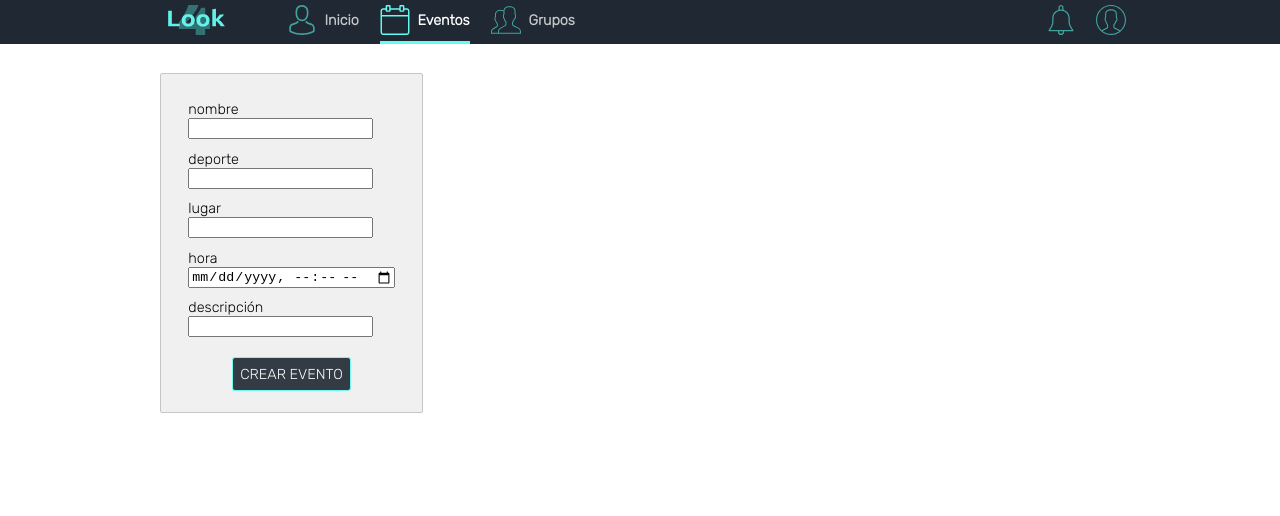
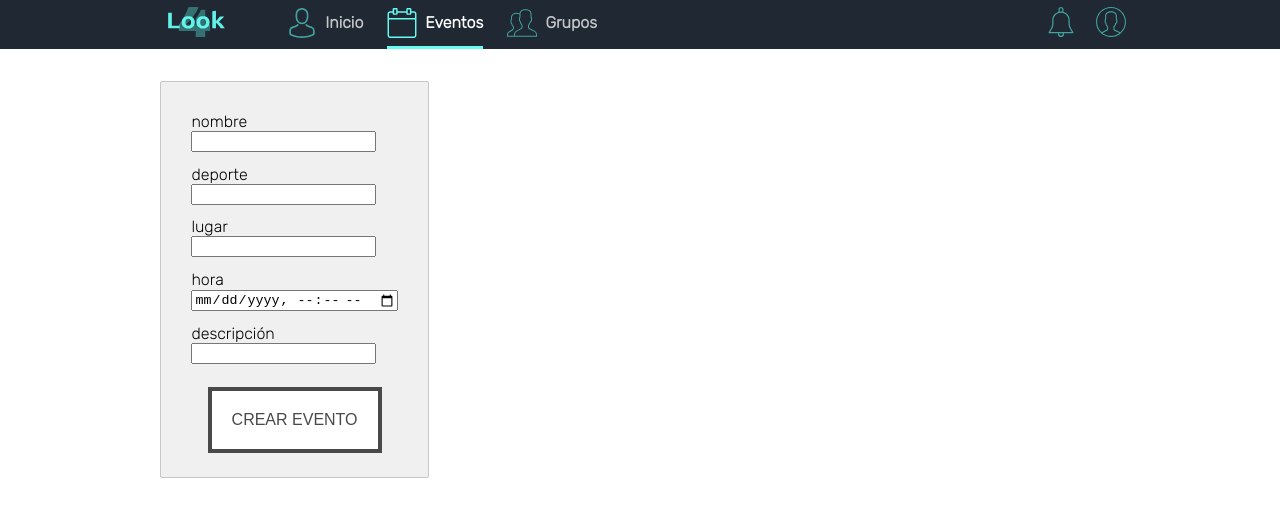
Before and after one commit to fullstacktf/Look4Team-Frontend, a React (Create React App) app: page /events/add in a window 1280 px wide. Shown: the top 516 px of the page. Built offline with nearby package versions, Linux system fonts and the light colour scheme.

Commit message:
Cambio estilo de Button

```diff
--- a/src/components/button/Button.tsx
+++ b/src/components/button/Button.tsx
@@ -12,7 +12,7 @@ const Button: React.FC<ButtonProps> = ({ text }) => {
 export default Button;
 
 const BUTTON = styled.button`
-  display: inline-block;
+  /* display: inline-block;
   font-family: "roboto";
   font-size: 1rem;
   padding: 0.5rem;
@@ -22,5 +22,25 @@ const BUTTON = styled.button`
   opacity: 0.9;
   border: 1px solid #66fcf1;
   border-radius: 3px;
+  cursor: pointer; */
+
+  color: #494949 !important;
+  text-transform: uppercase;
+  text-decoration: none;
+  background: #ffffff;
+  padding: 20px;
+  border: 4px solid #494949 !important;
+  display: inline-block;
+  transition: all 0.4s ease 0s;
+  /* font-family: "roboto"; */
+  font-size: 1rem;
+  /* font-weight: bold; */
   cursor: pointer;
+
+  :hover {
+    color: #ffffff !important;
+    background: #42a29e;
+    border-color: #42a29e !important;
+    transition: all 0.4s ease 0s !important;
+  }
 `;
--- a/src/index.css
+++ b/src/index.css
@@ -7,11 +7,12 @@
 body {
   margin: 0;
   font-family: "roboto";
+  /* font-size: 18px; */
 }
 
 html {
   font-size: calc(0.5em + 0.5vw);
-  /* font-size: 2vh */
+  font-size: 2vh;
 }
 
 /* code {
--- a/src/pages/groups/Groups.tsx
+++ b/src/pages/groups/Groups.tsx
@@ -3,6 +3,7 @@ import styled from "@emotion/styled";
 import Divider from "../../components/divider/Divider";
 import Card from "../../components/card/Card";
 import Button from "../../components/button/Button";
+import ButtonTest from "../../components/buttontest/ButtonTest";
 
 export interface GroupsProps {}
 const DIV = styled.div`
```
Also changed, not shown: src/components/buttontest/ButtonTest.tsx (added, +54 -0 lines).
